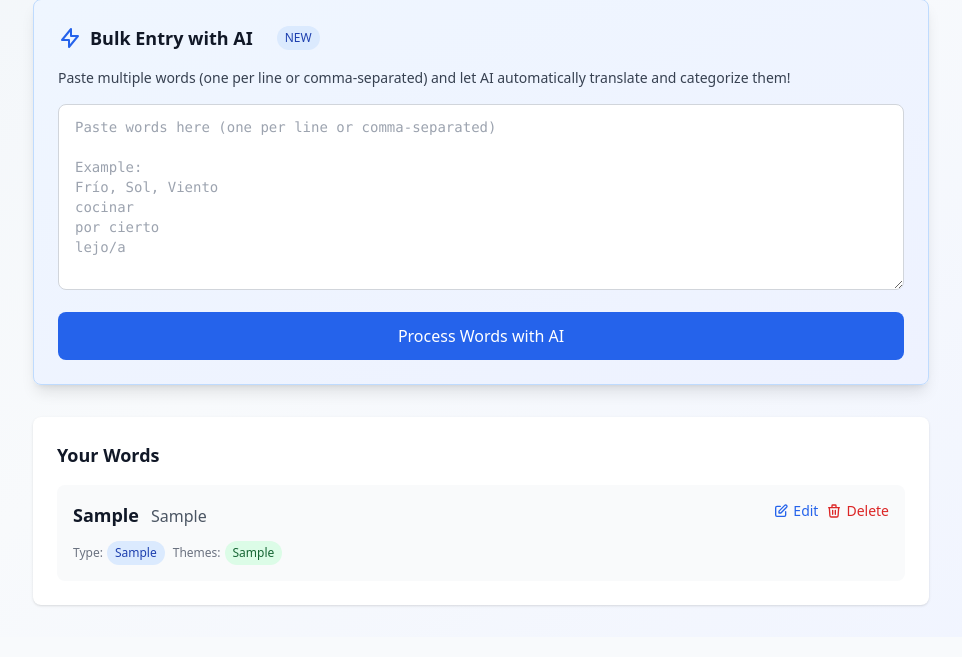
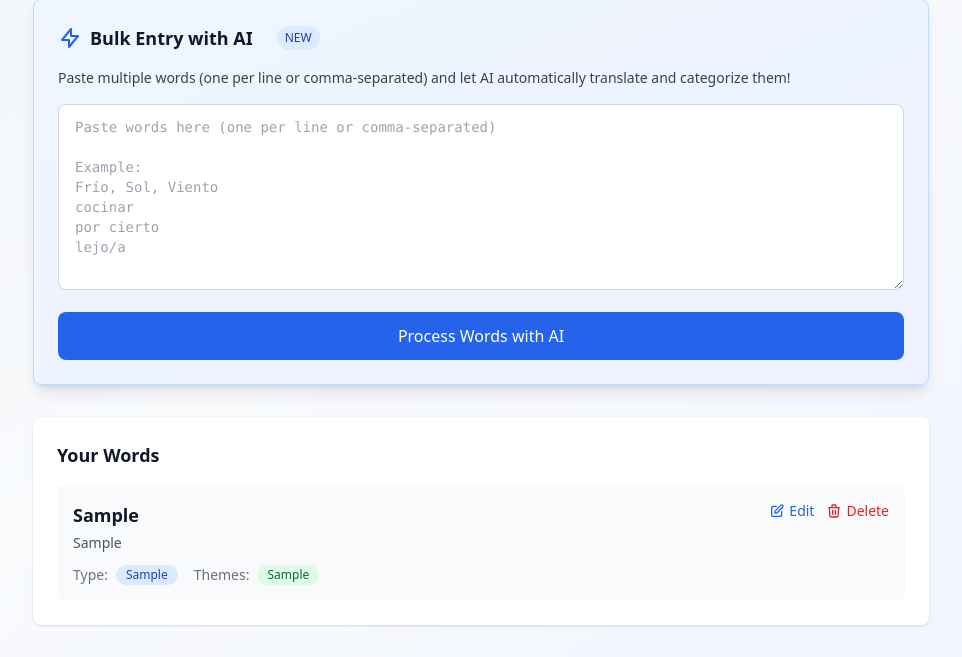
Before and after one commit to abbat37/spanish-vocab, a Flask app: page /v2/create in a window 1280 px wide. Shown: the part 233-890 px from the top of the page, without its empty margins (159-1121 px from the left). Before the commit the page ends 840 px from the top, so only its background shows below. Run offline with Flask 3, Linux system fonts and the light colour scheme; a user stored in the database is signed in; tables that the repository leaves empty hold one stand-in row (values such as "Sample post"); style sheets or scripts are compiled from the project's sources.

Commit message:
fix: Improve card layout spacing and hierarchy
- Stack Spanish and English vertically with proper spacing
- Spanish word on top (larger, bold)
- English translation below (smaller, gray)
- Separate type and themes into distinct sections with gap
- Better spacing between all elements (gap-4, mb-3, gap-x-4)
- Increased action button spacing (space-x-3)

Co-Authored-By: Claude Sonnet 4.5 <noreply@anthropic.com>

```diff
--- a/app/v2/templates/v2/create.html
+++ b/app/v2/templates/v2/create.html
@@ -56,33 +56,37 @@
         <div class="space-y-3">
             {% for word in words %}
             <div class="bg-gray-50 rounded-lg p-4 hover:bg-gray-100 transition">
-                <div class="flex items-start justify-between">
+                <div class="flex items-start justify-between gap-4">
                     <!-- Left: Word content -->
-                    <div class="flex-1 min-w-0 pr-4">
-                        <div class="flex items-baseline gap-3 mb-1">
-                            <p class="font-semibold text-gray-900 text-lg">{{ word.spanish }}</p>
-                            <p class="text-gray-600">{{ word.english }}</p>
+                    <div class="flex-1 min-w-0">
+                        <!-- Spanish and English -->
+                        <div class="mb-3">
+                            <p class="font-semibold text-gray-900 text-lg mb-1">{{ word.spanish }}</p>
+                            <p class="text-gray-600 text-sm">{{ word.english }}</p>
                         </div>
 
-                        <div class="flex flex-wrap gap-2 mt-3">
-                            <!-- Type badge -->
-                            <div class="flex items-center gap-1">
-                                <span class="text-xs text-gray-500 font-medium">Type:</span>
-                                <span class="text-xs bg-blue-100 text-blue-800 px-2 py-1 rounded-full font-medium">{{ word.word_type }}</span>
+                        <!-- Type and Themes -->
+                        <div class="flex flex-wrap gap-x-4 gap-y-2 text-sm">
+                            <!-- Type -->
+                            <div class="flex items-center gap-2">
+                                <span class="text-gray-500 font-medium">Type:</span>
+                                <span class="bg-blue-100 text-blue-800 px-2.5 py-0.5 rounded-full text-xs font-medium">{{ word.word_type }}</span>
                             </div>
 
-                            <!-- Theme badges -->
-                            <div class="flex items-center gap-1 flex-wrap">
-                                <span class="text-xs text-gray-500 font-medium">Themes:</span>
-                                {% for theme in word.themes.split(',') %}
-                                <span class="text-xs bg-green-100 text-green-800 px-2 py-1 rounded-full font-medium">{{ theme }}</span>
-                                {% endfor %}
+                            <!-- Themes -->
+                            <div class="flex items-center gap-2">
+                                <span class="text-gray-500 font-medium">Themes:</span>
+                                <div class="flex flex-wrap gap-1">
+                                    {% for theme in word.themes.split(',') %}
+                                    <span class="bg-green-100 text-green-800 px-2.5 py-0.5 rounded-full text-xs font-medium">{{ theme }}</span>
+                                    {% endfor %}
+                                </div>
                             </div>
                         </div>
                     </div>
 
                     <!-- Right: Actions -->
-                    <div class="flex space-x-2 flex-shrink-0">
+                    <div class="flex space-x-3 flex-shrink-0">
                         <button class="text-blue-600 hover:text-blue-800 flex items-center transition">
                             <svg class="w-4 h-4 mr-1" fill="none" stroke="currentColor" viewBox="0 0 24 24">
                                 <path stroke-linecap="round" stroke-linejoin="round" stroke-width="2" d="M11 5H6a2 2 0 00-2 2v11a2 2 0 002 2h11a2 2 0 002-2v-5m-1.414-9.414a2 2 0 112.828 2.828L11.828 15H9v-2.828l8.586-8.586z" />
```
